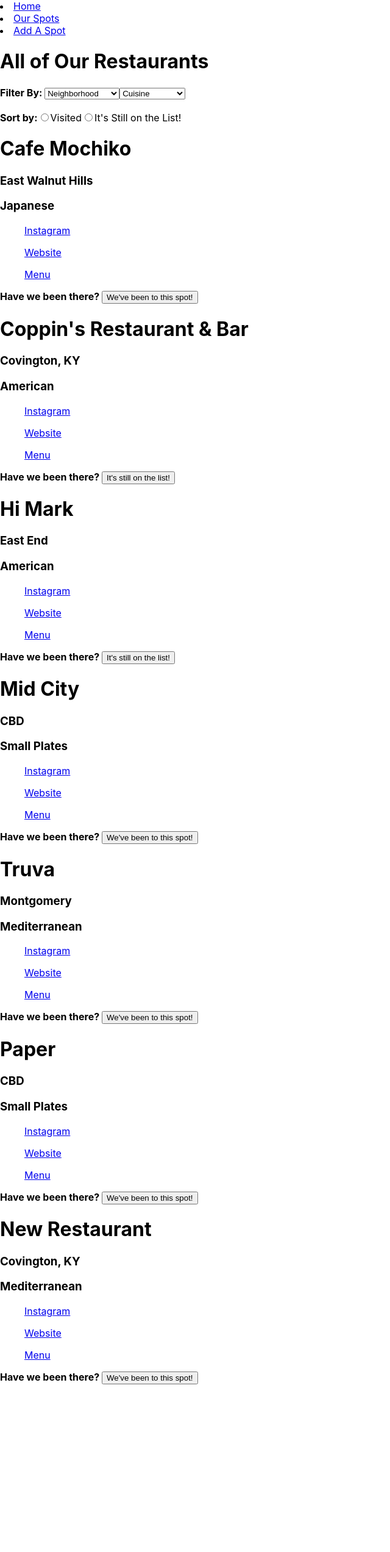
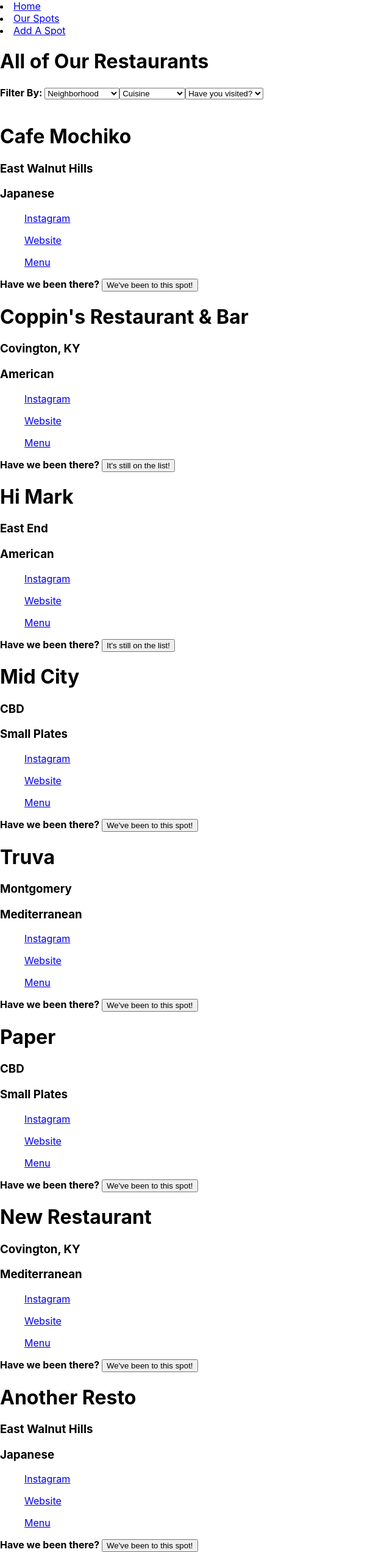
Before and after one commit to HannahChristmas/cincy-eats-react-phase-2, a React (Create React App) app: page /restaurants in a window 1280 px wide. Shown: the whole page at 61% size, without its empty margins (0-640 px from the left). Before the commit the page ends 2270 px from the top, so only its background shows below. Built offline with nearby package versions, Linux system fonts and the light colour scheme; data requests are answered from the project's data file.

Commit message:
Visited restructure
Restructure have you visited from a radio input to a dropdown option

```diff
--- a/db.json
+++ b/db.json
@@ -69,6 +69,16 @@
       "menu": "menu.com",
       "visited": "false",
       "id": 7
+    },
+    {
+      "name": "Another Resto",
+      "neighborhood": "East Walnut Hills",
+      "cuisine": "Japanese",
+      "instagram": "insty boy",
+      "website": "webby boy",
+      "menu": "menny boy ",
+      "visited": "true",
+      "id": 8
     }
   ]
 }
--- a/src/components/Home.js
+++ b/src/components/Home.js
@@ -4,7 +4,7 @@ function Home() {
 
     return<div>
         <h1>About Us</h1>
-        <p>Love Cincinnati? So do we. Check out all of our favorite restaurants, and add to the list yourself.</p>
+        <p>Love Cincinnati? So do we. Use this app as a food-passport and keep track of your favorite spots. One of your favorites isn't on the list? Go ahead and add it!</p>
     </div>
 }
 
--- a/src/components/NewRestaurantForm.js
+++ b/src/components/NewRestaurantForm.js
@@ -20,7 +20,6 @@ function handleFormSubmit(e){
         "menu": menu,
         "visited": visited
       }
-      newRestaurantFormSubmitClick(newRestaurantFromForm)
       console.log("New Restaurant", newRestaurantFromForm)
       fetch('http://localhost:3004/restaurants', {
         method: 'POST',
@@ -28,6 +27,10 @@ function handleFormSubmit(e){
           'Content-Type': 'application/json',
         },
         body: JSON.stringify(newRestaurantFromForm),
+      })
+        .then((response) => response.json())
+        .then((data) => {
+            newRestaurantFormSubmitClick(data);
       })
 }
     return(
--- a/src/components/RestaurantList.js
+++ b/src/components/RestaurantList.js
@@ -1,7 +1,7 @@
 import React from "react";
 import RestaurantCard from "./RestaurantCard";
 
-function RestaurantList({allRestaurants, setAllRestaurants, filterNeighborhood, filterCuisine}){
+function RestaurantList({allRestaurants, setAllRestaurants, filterNeighborhood, filterCuisine, filterVisited}){
 
     const filteredByNeighborhood = allRestaurants.filter(restaurant => {
         if((filterNeighborhood === "Neighborhood") || (filterNeighborhood === restaurant.neighborhood)) return true
--- a/src/components/RestaurantPage.js
+++ b/src/components/RestaurantPage.js
@@ -7,21 +7,9 @@ import SearchBar from "./SearchBar";
 
 
 function RestaurantPage({allRestaurants, setAllRestaurants}) {
-//    const [allRestaurants, setAllRestaurants] = useState([])
    const [filterNeighborhood, setFilterNeighborhood] = useState("Neighborhood")
    const [filterCuisine, setFilterCuisine] = useState("Cuisine")
-   const [sortBy, setSortBy] = useState('')
-
-
-//   useEffect(() => {
-//     fetch('http://localhost:3004/restaurants')
-//       .then((response) => response.json())
-//       .then((data) => setAllRestaurants(data));
-//   }, [])
-
-//   function newRestaurantFormSubmitClick(newRestaurant){
-//     setAllRestaurants([...allRestaurants, newRestaurant])
-//   }
+   const [filterVisited, setFilterVisited] = useState("Have you visited?")
 
 
   function handleNeighborhoodFilter(e){
@@ -32,16 +20,15 @@ function RestaurantPage({allRestaurants, setAllRestaurants}) {
     setFilterCuisine(e.target.value)
   }
 
-  function sortRestaurants (e){
-    setSortBy(e.target.value)
-    console.log(e.target.value)
+  function handleVisitedFilter(e){
+    setFilterVisited(e.target.value)
   }
 
   return (
     <main>
        <h1>All of Our Restaurants</h1>
-      <SearchBar sortBy={sortBy} sortRestaurants={sortRestaurants} handleNeighborhoodFilter={handleNeighborhoodFilter} handleCuisineFilter={handleCuisineFilter}/>
-      <RestaurantList filterNeighborhood={filterNeighborhood} filterCuisine={filterCuisine} allRestaurants={allRestaurants} setAllRestaurants={setAllRestaurants}/>
+      <SearchBar handleNeighborhoodFilter={handleNeighborhoodFilter} handleCuisineFilter={handleCuisineFilter} handleVisitedFilter={handleVisitedFilter}/>
+      <RestaurantList filterNeighborhood={filterNeighborhood} filterCuisine={filterCuisine} filterVisited={filterVisited} allRestaurants={allRestaurants} setAllRestaurants={setAllRestaurants}/>
 
       {/* <Search />
       <Filter /> */}
--- a/src/components/SearchBar.js
+++ b/src/components/SearchBar.js
@@ -1,6 +1,6 @@
 import React from "react";
 
-function SearchBar({handleNeighborhoodFilter, handleCuisineFilter, sortRestaurants, sortBy}){
+function SearchBar({handleNeighborhoodFilter, handleCuisineFilter, handleVisitedFilter}){
     return (
         <div>
         <strong>Filter By: </strong>
@@ -18,28 +18,12 @@ function SearchBar({handleNeighborhoodFilter, handleCuisineFilter, sortRestauran
             <option value="Japanese">Japanese</option>
             <option value="Mediterranean">Mediterranean</option>
             <option value="Small Plates">Small Plates</option>
+        </select>
+        <select onChange={handleVisitedFilter}>
+            <option value="Have you visited?">Have you visited?</option>
+            <option value="Yes!">Yes!</option>
+            <option value="It's still on the list!">It's still on the list!</option>
         </select><br></br><br></br>
-        <strong>Sort by:</strong>
-        <label>
-            <input
-                type="radio"
-                value="Alphabetically"
-                name="sort"
-                checked={sortBy === "Alphabetically"}
-                onChange={sortRestaurants}
-            />
-            Visited
-        </label>
-        <label>
-            <input
-                type="radio"
-                value="It's Still on the List!"
-                name="sort"
-                // checked=""
-                onChange={sortRestaurants}
-            />
-            It's Still on the List!
-        </label>
         </div>
     )
 }
```
